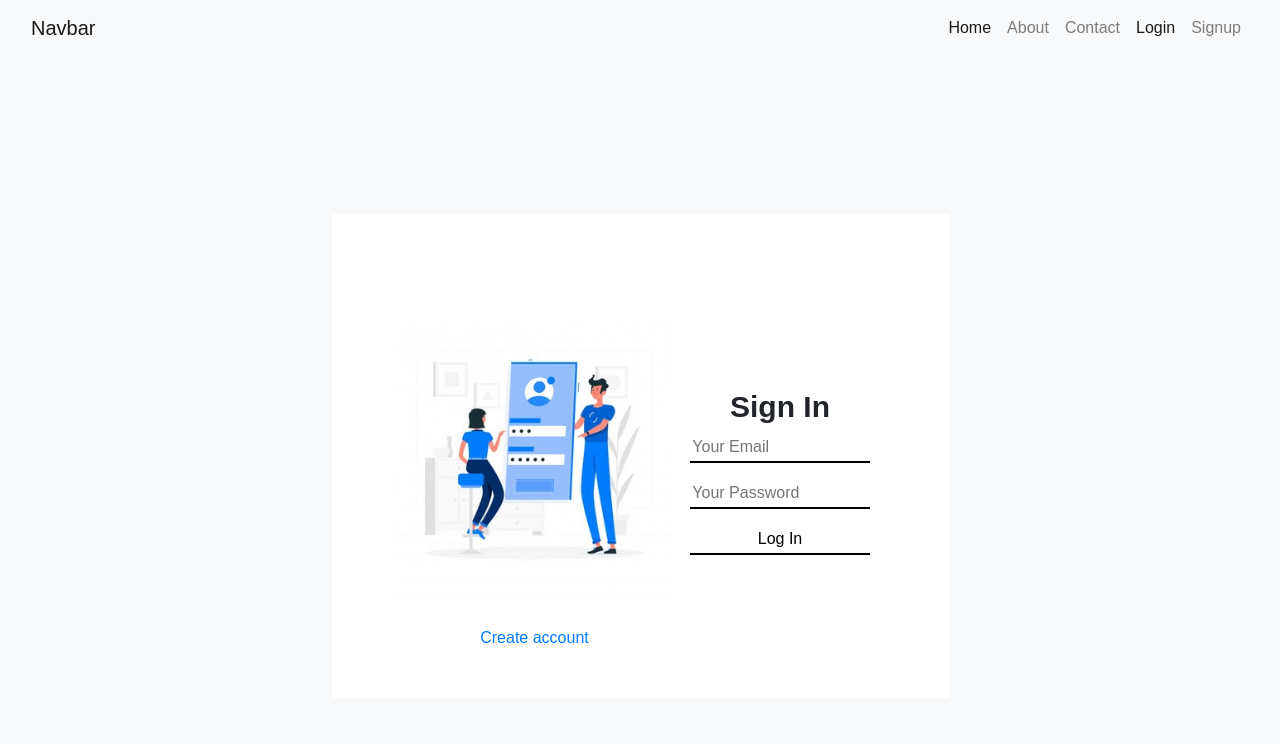
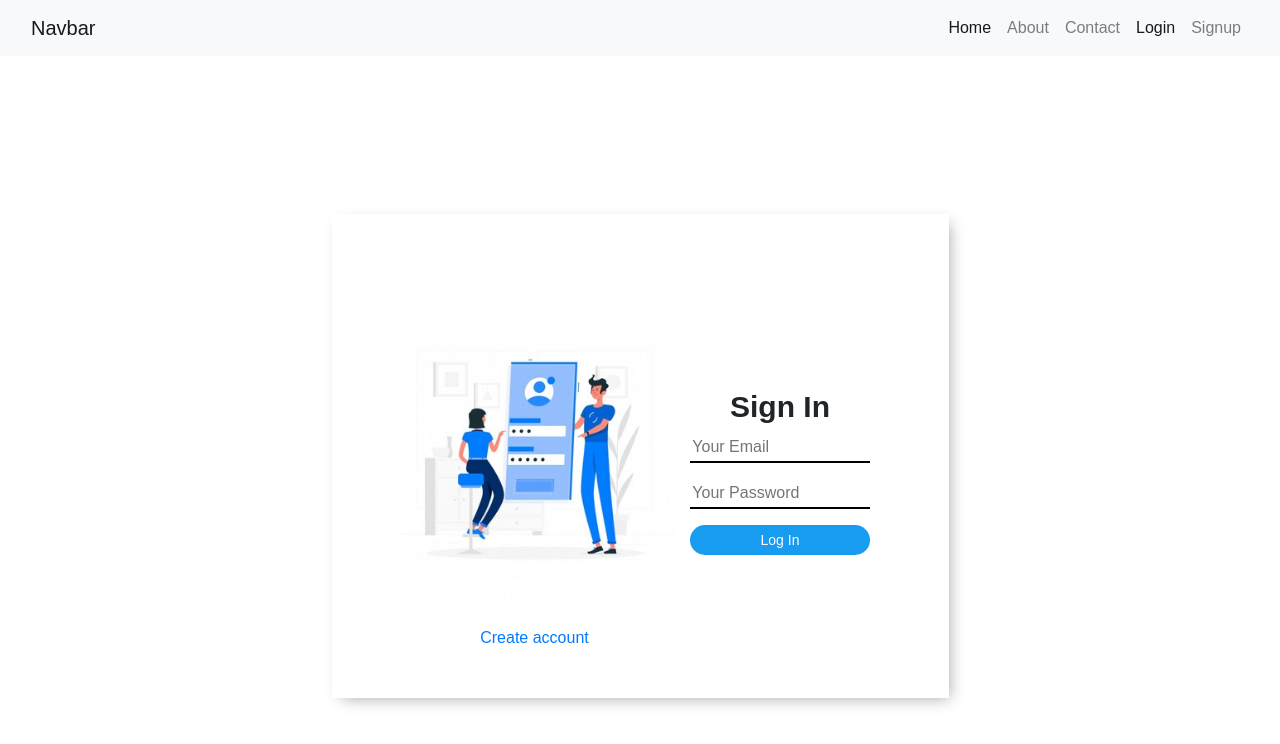
Before and after one commit to Neha-520/MERN, a React (Create React App) app in the folder client/: page /login in a window 1280 px wide. Shown: the top 744 px of the page. Built offline with nearby package versions, Linux system fonts and the light colour scheme.

Commit message:
contact ui

```diff
--- a/client/src/App.css
+++ b/client/src/App.css
@@ -45,6 +45,18 @@
     height: 100%;
     background-color: rgb(238, 242, 255);
 }
+.form-submit {
+     font-family:"Maven Pro",sans-serif ;
+     font-size: 14px;
+     text-decoration: none;
+     background: #189cf0;
+     display: inline-block;
+
+     border: 2px solid transparent;
+     border-radius: 40px;
+     color: #fff;
+     font-weight: 400;
+}
 .wh{
     position: relative;
     /* top:0; */
@@ -72,7 +84,9 @@ box-shadow: 5px 5px 15px -5px rgb(164, 165, 167);
 overflow-y: auto;
 }
 .sign-in{
-  background-color: white;
+  background-color: #fff;
+box-shadow: 5px 5px 15px -5px rgb(164, 165, 167);
+overflow-y: auto;
 }
 input{
   border: none;
@@ -83,16 +97,51 @@ input{
   border-bottom: 2px solid black;
   outline: none;
 }
+.contact_form_container {
+margin-top: 50px;
+/* height: 60vh; */
+background-color: #fff;
+box-shadow: 1px 5px 15px -5px rgb(164, 165, 167);
+/* overflow: hidden; */
+padding: 1rem 5rem 1rem 5rem;
+   width: fit-content;
+     height: fit-content;
+}
+
 .form-title{
   font-weight: 700;
   font-size: 30px;
 }
+.input_field {
+  padding: 1.3rem;
+  margin-right: 1rem;
+  border: none;
+    border: 0.1rem solid rgb(231, 234, 238);
+
+}
+.input_field::-webkit-input-placeholder {
+color: rgb(199, 196, 196);
+}
+textarea{
+  border: none;
+     border: 0.1rem solid rgb(231, 234, 238);
+}
+textarea::-webkit-input-placeholder {
+color: rgb(199, 196, 196) !important;
+}
 .contact_info_item{
-  border: 1px rgb(189, 183, 183) solid ;
+
+  border: 0.1rem solid rgb(231, 234, 238);
   width: 400px;
   padding: 1rem;
 }
+.contact_info_text{
+  color: rgb(141, 141, 141);
+}
+/* #contact_form{
+  width: fit-content;
 
+} */
 /* 404 error page */
 #notfound{
   position: relative;
@@ -138,6 +187,8 @@ z-index: -1;
   -ms-transform: translate(-50%,-50%);
   transform: translate(-50%,-50%);
 }
+
+
 .notfound h2{
   font-family:"Maven Pro",sans-serif ;
   font-size: 46px;
--- a/client/src/components/Contact.js
+++ b/client/src/components/Contact.js
@@ -9,9 +9,9 @@ export const Contact = () => {
                         <div className="col-lg-10 offset-lg-1 d-flex justify-content-between">
                             <div className="contact_info_item d-flex  align-items-center">
                                 <img src="https://img.icons8.com/office/24/000000/iphone.png" alt="phone"></img>
-                                <div className="contact_info_content">
+                                <div className="contact_info_content " style={{ marginLeft: "1rem" }}>
                                     <div className="contact_info_title">
-                                        Phone
+                                        <b> Phone</b>
                                     </div>
                                     <div className="contact_info_text">
                                         +91 9878993462
@@ -20,10 +20,10 @@ export const Contact = () => {
                             </div>
 
                             <div className="contact_info_item d-flex  align-items-center">
-                                <img src="https://img.icons8.com/office/24/000000/iphone.png" alt="phone"></img>
-                                <div className="contact_info_content">
+                                <img src="https://img.icons8.com/office/24/000000/email.png" alt="phone"></img>
+                                <div className="contact_info_content" style={{ marginLeft: "1rem" }}>
                                     <div className="contact_info_title">
-                                        Email
+                                        <b> Email</b>
                                     </div>
                                     <div className="contact_info_text">
                                         neha17@gmail.com
@@ -32,10 +32,10 @@ export const Contact = () => {
                             </div>
 
                             <div className="contact_info_item d-flex  align-items-center">
-                                <img src="https://img.icons8.com/office/24/000000/iphone.png" alt="phone"></img>
-                                <div className="contact_info_content">
+                                <img src="https://img.icons8.com/office/24/000000/address.png" alt="phone"></img>
+                                <div className="contact_info_content" style={{ marginLeft: "1rem" }}>
                                     <div className="contact_info_title">
-                                        Address
+                                        <b> Address</b>
                                     </div>
                                     <div className="contact_info_text">
                                         Sunam,India
@@ -48,14 +48,14 @@ export const Contact = () => {
             </div>
 
 
-            <div className="contact_form">
+            <div className="contact_form" >
                 <div className="container">
                     <div className="row">
                         <div className="col-lg-10 offset-lg-1">
                             <div className="contact_form_container py-5">
                                 <div className="contact_form_title">
                                     <h3>Get In Touch</h3></div>
-                                <form id="contact_form">
+                                <form id="contact_form" className="mt-4">
                                     <div className="contact_form_name d-flex justify-content-between align-items-between">
                                         <input type="text" id="contact_form_name" className="contact_form_name input_field" placeholder="Your Name" required="true">
                                         </input>
@@ -68,9 +68,9 @@ export const Contact = () => {
                                     </div>
 
                                     <div className="contact_form_text mt-5">
-                                        <textarea className="text_field contact_form_message" placeholder="Message" cols="30" rows="10"></textarea>
+                                        <textarea className="text_field contact_form_message p-3" placeholder="Message" cols="100" rows="5"></textarea>
                                     </div>
-                                    <div className="contact_form_button">
+                                    <div className="contact_form_button mt-4">
                                         <button type="submit" className="btn btn-primary ">
                                             Send Message
                                         </button>
--- a/client/src/index.css
+++ b/client/src/index.css
@@ -13,7 +13,7 @@ body {
   padding: 0%;
   height: 100vh;
   width: 100%;
- background-color: #f8f9fa;
+ /* background-color: #f8f9fa; */
 }
 *{
   box-sizing: border-box;
```
